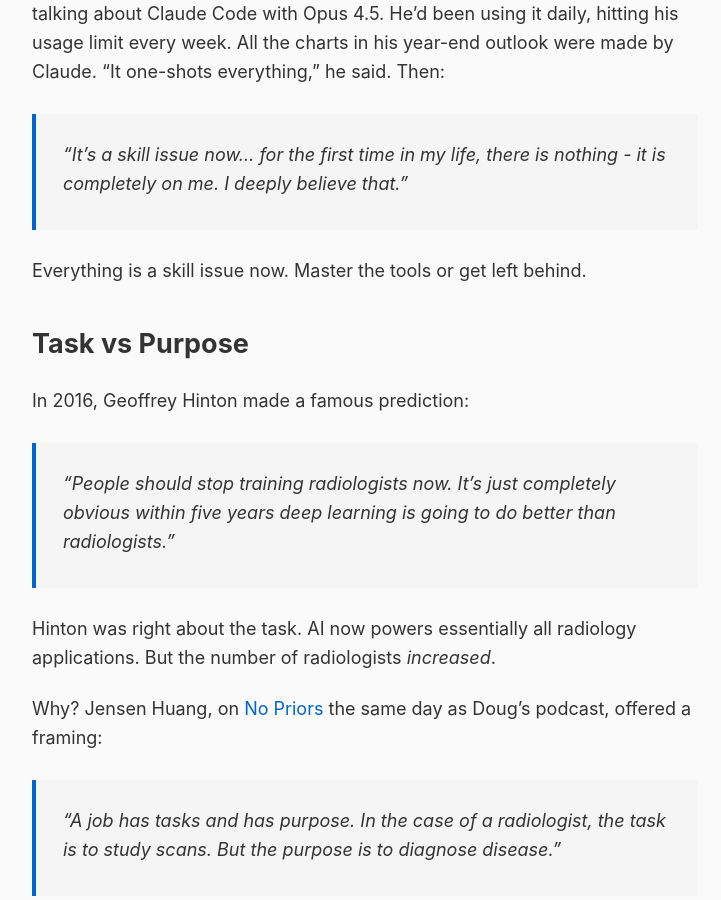
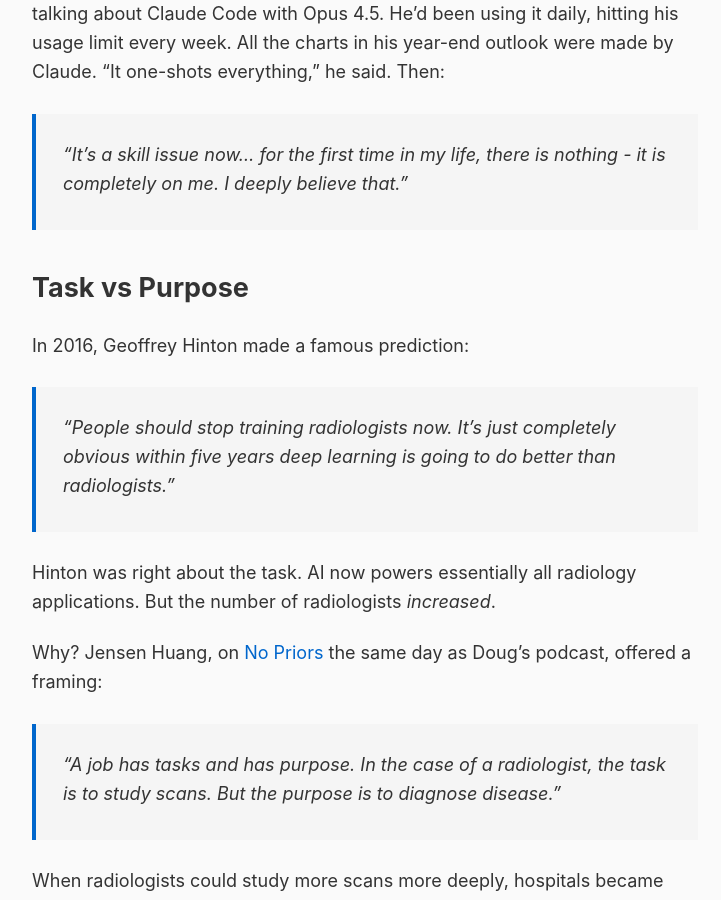
Before and after one commit to rob137/rob137.github.io, a Jekyll site: the page built from _posts/2026-01-09-roving-bridges.md, in a window 1280 px wide and 900 px high, scrolled down 958 px. Shown: the whole window, without its empty margins (275-996 px from the left). Built offline with Jekyll 4.4.1, drawn with Linux system fonts in a browser that asks for light colours.

Commit message:
Let the quote stand alone

```diff
--- a/_posts/2026-01-09-roving-bridges.md
+++ b/_posts/2026-01-09-roving-bridges.md
@@ -14,8 +14,6 @@
 Yesterday, Doug O'Laughlin on [SemiAnalysis](https://www.semianalysis.com/)'s [Transistor Radio](https://open.spotify.com/show/0HTOH7h5iw9ixmBxR6OQVD) podcast was talking about Claude Code with Opus 4.5. He'd been using it daily, hitting his usage limit every week. All the charts in his year-end outlook were made by Claude. "It one-shots everything," he said. Then:
 
 > "It's a skill issue now... for the first time in my life, there is nothing - it is completely on me. I deeply believe that."
-
-Everything is a skill issue now. Master the tools or get left behind.
 
 ## Task vs Purpose
 
```
